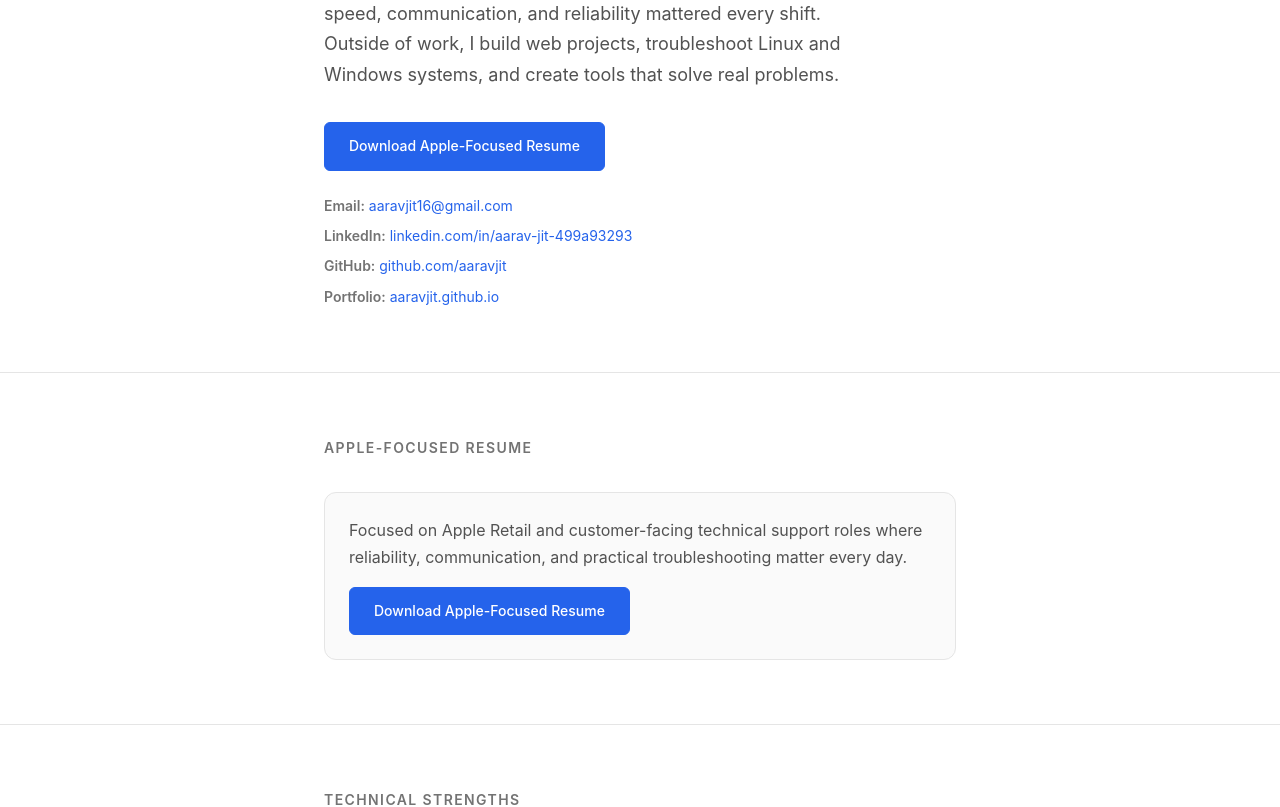
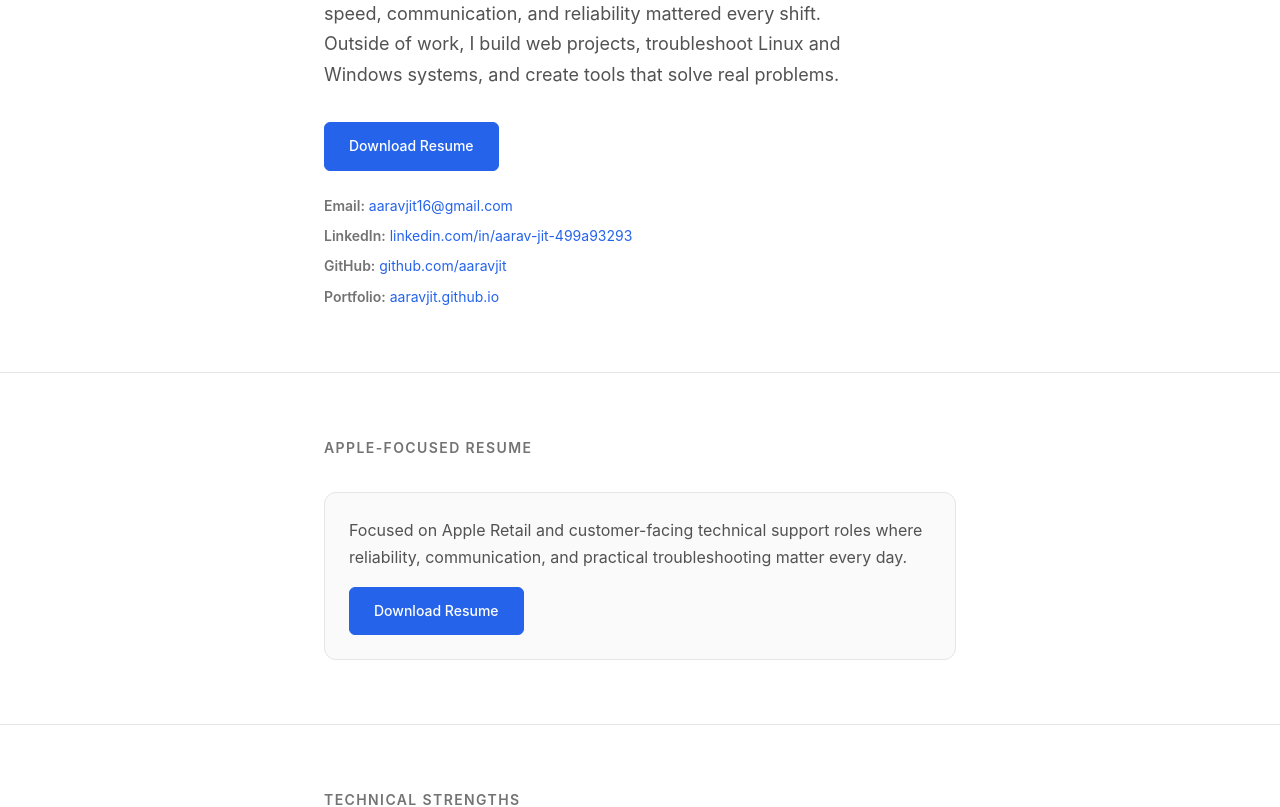
Before and after one commit to AaravJit/Aaravjit.github.io, a Next.js app: page / in a window 1280 px wide. Shown: the part 540-1347 px from the top of the page. Built offline with nearby package versions, Linux system fonts and the light colour scheme.

Commit message:
Update resume download link text

```diff
--- a/app/page.tsx
+++ b/app/page.tsx
@@ -150,7 +150,7 @@
 
             <div className="hero-actions">
               <a href="/resume.pdf" target="_blank" rel="noreferrer" className="btn btn-primary">
-                Download Apple-Focused Resume
+                Download Resume
               </a>
             </div>
 
@@ -189,7 +189,7 @@
                 and practical troubleshooting matter every day.
               </p>
               <a href="/resume.pdf" target="_blank" rel="noreferrer" className="btn btn-primary">
-                Download Apple-Focused Resume
+                Download Resume
               </a>
             </div>
           </div>
@@ -290,7 +290,7 @@
             </p>
             <div className="contact-actions">
               <a href="/resume.pdf" target="_blank" rel="noreferrer" className="btn btn-primary">
-                Download Apple-Focused Resume
+                Download Resume
               </a>
               <a href="mailto:aaravjit16@gmail.com" className="btn">
                 Email Me
```
